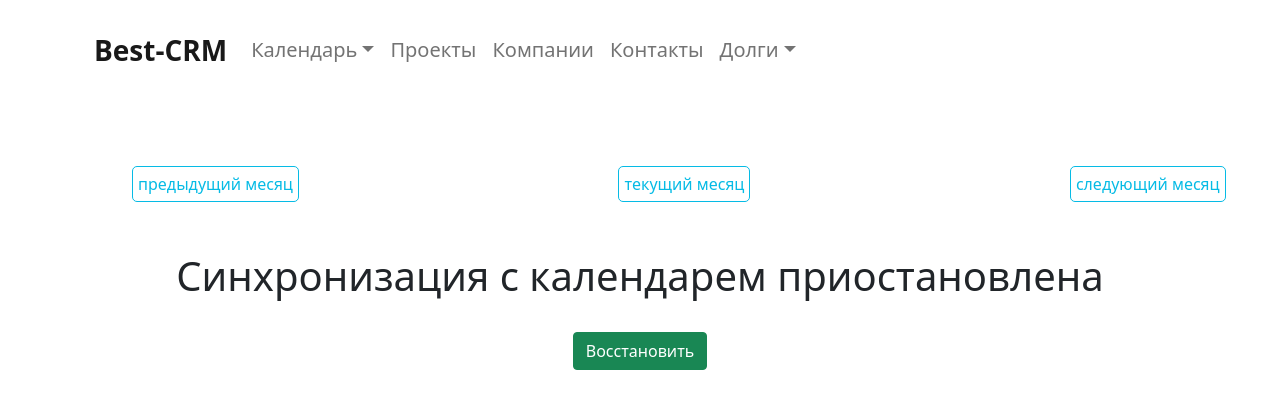
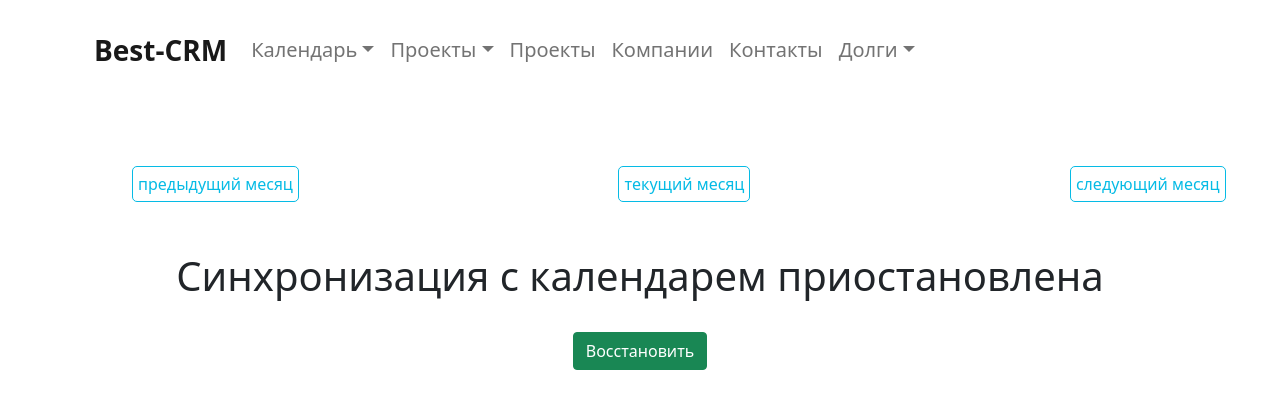
Before and after one commit to Rven721/my_crm, a Django app: page /calendar/ in a window 1280 px wide. Shown: the top 420 px of the page. Run offline with Django 3.2, Linux system fonts and the light colour scheme; a user stored in the database is signed in; data comes from the database, SQL or seed files in the repository; some libraries are stand-ins or nearby versions.

Commit message:
add cont links to base.html header

```diff
--- a/crm/templates/base.html
+++ b/crm/templates/base.html
@@ -58,6 +58,15 @@
               {% else %}
               <li><a class="dropdown-item" href="{% url 'tasks' %}">Задачи</a></li>
               {% endif %}
+            </ul>
+          </li>
+          <li class="nav-item dropdown">
+            <a class="nav-link dropdown-toggle" href="{% url 'projects' %}" data-bs-toggle="dropdown" role="button"  aria-expanded="false">Проекты</a>
+            <ul class="dropdown-menu">
+              <li><a class="dropdown-item" href="{% url 'projects' %}">Проекты</a></li>
+              <li><a class="dropdown-item" href="{% url 'contracts' %}">Контракты</a></li>
+              <li><a class="dropdown-item" href="{% url 'agents' %}">Агенты</a></li>
+              <li><a class="dropdown-item" href="{% url 'terms' %}">Тарифы</a></li>
             </ul>
           </li>
           <li class="nav-item">
```
